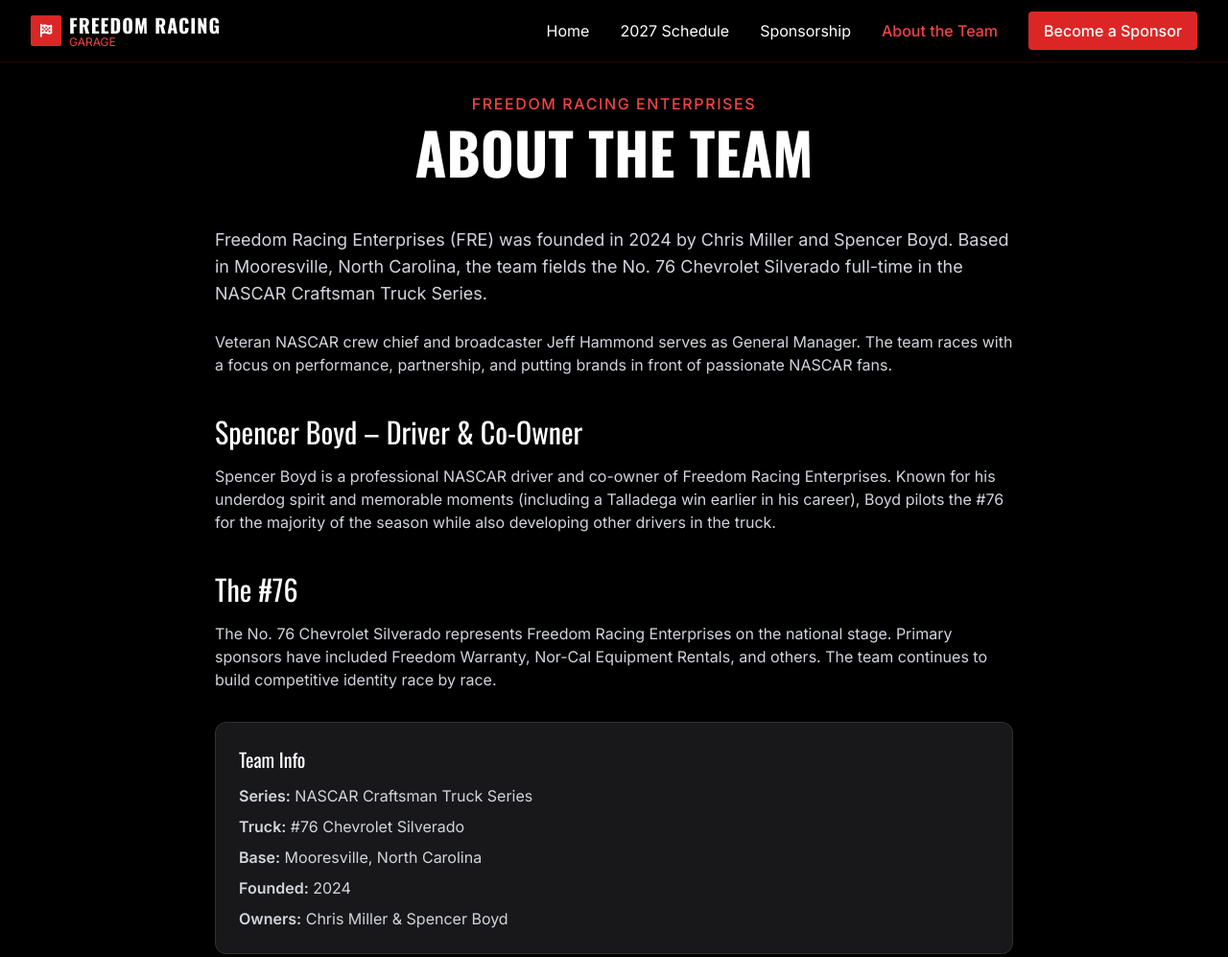
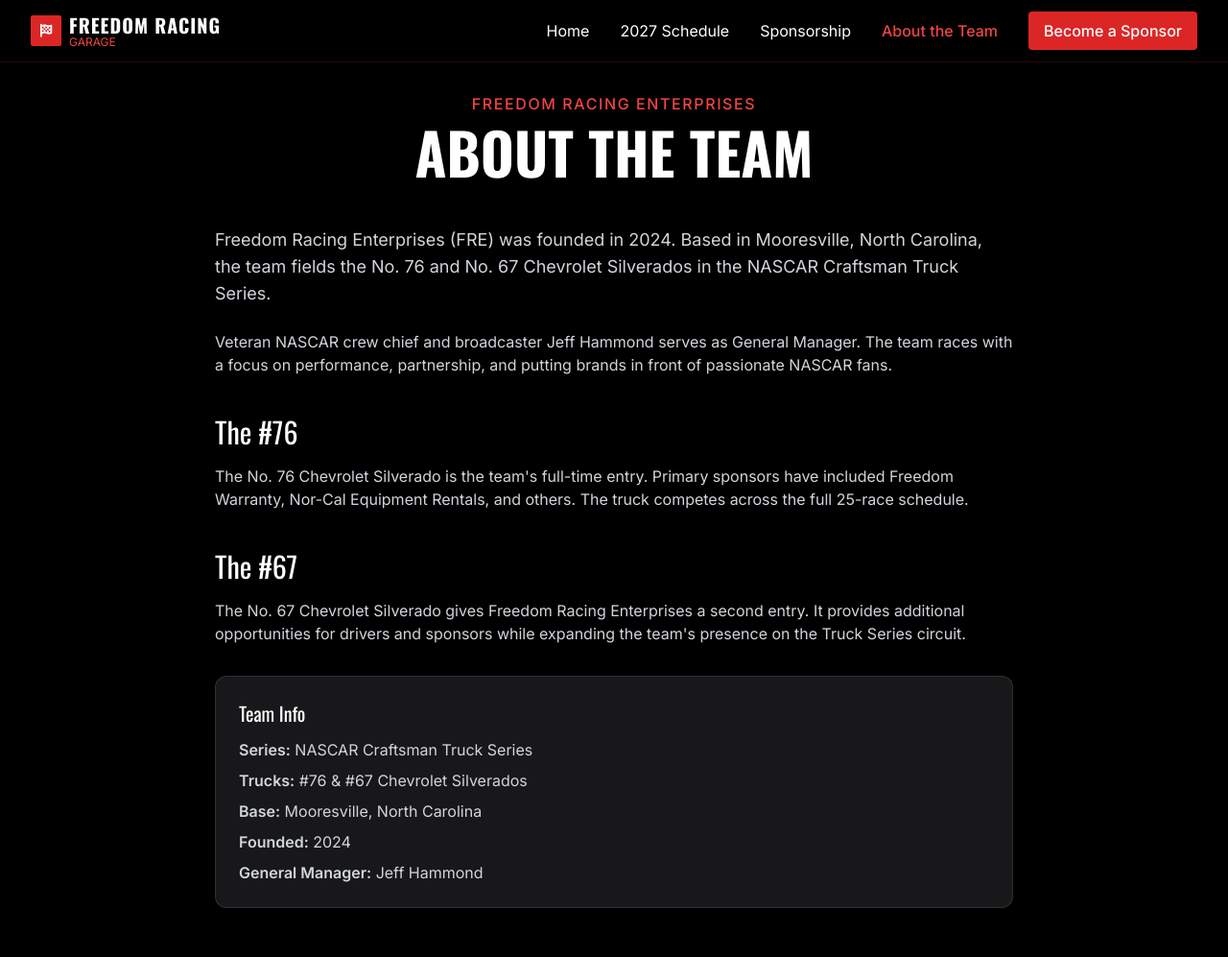
Before and after one commit to Chrismiller122580/freedom-racing-garage, a website: page about.html in a window 1280 px wide. Shown: the top 997 px of the page at 96% size. Drawn offline with nearby package versions, Linux system fonts and the light colour scheme.

Commit message:
Remove Spencer Boyd and add #67 to about page

```diff
--- a/about.html
+++ b/about.html
@@ -57,31 +57,31 @@
 
       <div class="prose prose-invert max-w-none">
         <p class="text-lg text-gray-300 mb-6">
-          Freedom Racing Enterprises (FRE) was founded in 2024 by Chris Miller and Spencer Boyd. Based in Mooresville, North Carolina, the team fields the No. 76 Chevrolet Silverado full-time in the NASCAR Craftsman Truck Series.
+          Freedom Racing Enterprises (FRE) was founded in 2024. Based in Mooresville, North Carolina, the team fields the No. 76 and No. 67 Chevrolet Silverados in the NASCAR Craftsman Truck Series.
         </p>
 
         <p class="text-gray-300 mb-6">
           Veteran NASCAR crew chief and broadcaster Jeff Hammond serves as General Manager. The team races with a focus on performance, partnership, and putting brands in front of passionate NASCAR fans.
         </p>
 
-        <h2 class="font-oswald text-3xl mt-10 mb-4">Spencer Boyd – Driver & Co-Owner</h2>
+        <h2 class="font-oswald text-3xl mt-10 mb-4">The #76</h2>
         <p class="text-gray-300 mb-6">
-          Spencer Boyd is a professional NASCAR driver and co-owner of Freedom Racing Enterprises. Known for his underdog spirit and memorable moments (including a Talladega win earlier in his career), Boyd pilots the #76 for the majority of the season while also developing other drivers in the truck.
+          The No. 76 Chevrolet Silverado is the team's full-time entry. Primary sponsors have included Freedom Warranty, Nor-Cal Equipment Rentals, and others. The truck competes across the full 25-race schedule.
         </p>
 
-        <h2 class="font-oswald text-3xl mt-10 mb-4">The #76</h2>
+        <h2 class="font-oswald text-3xl mt-10 mb-4">The #67</h2>
         <p class="text-gray-300 mb-6">
-          The No. 76 Chevrolet Silverado represents Freedom Racing Enterprises on the national stage. Primary sponsors have included Freedom Warranty, Nor-Cal Equipment Rentals, and others. The team continues to build competitive identity race by race.
+          The No. 67 Chevrolet Silverado gives Freedom Racing Enterprises a second entry. It provides additional opportunities for drivers and sponsors while expanding the team's presence on the Truck Series circuit.
         </p>
 
         <div class="bg-zinc-900 border border-white/10 rounded-xl p-6 mt-8">
           <h3 class="font-oswald text-xl mb-3">Team Info</h3>
           <ul class="space-y-2 text-gray-300">
             <li><strong>Series:</strong> NASCAR Craftsman Truck Series</li>
-            <li><strong>Truck:</strong> #76 Chevrolet Silverado</li>
+            <li><strong>Trucks:</strong> #76 & #67 Chevrolet Silverados</li>
             <li><strong>Base:</strong> Mooresville, North Carolina</li>
             <li><strong>Founded:</strong> 2024</li>
-            <li><strong>Owners:</strong> Chris Miller & Spencer Boyd</li>
+            <li><strong>General Manager:</strong> Jeff Hammond</li>
           </ul>
         </div>
       </div>
```
